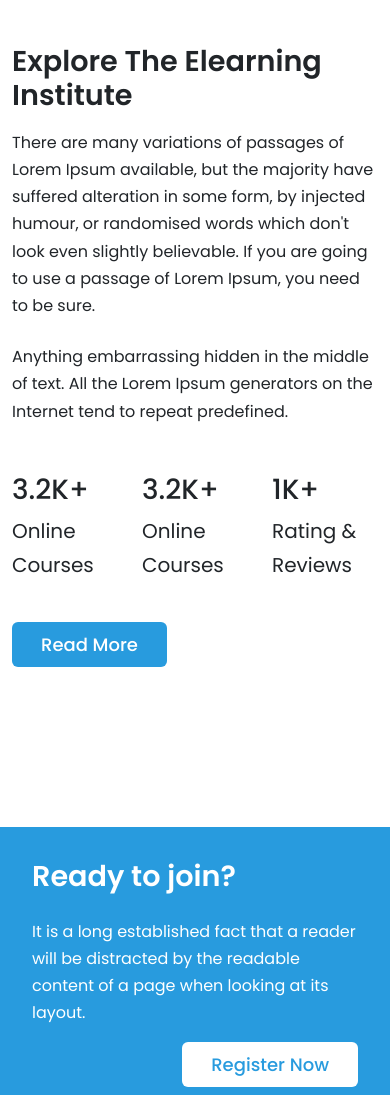
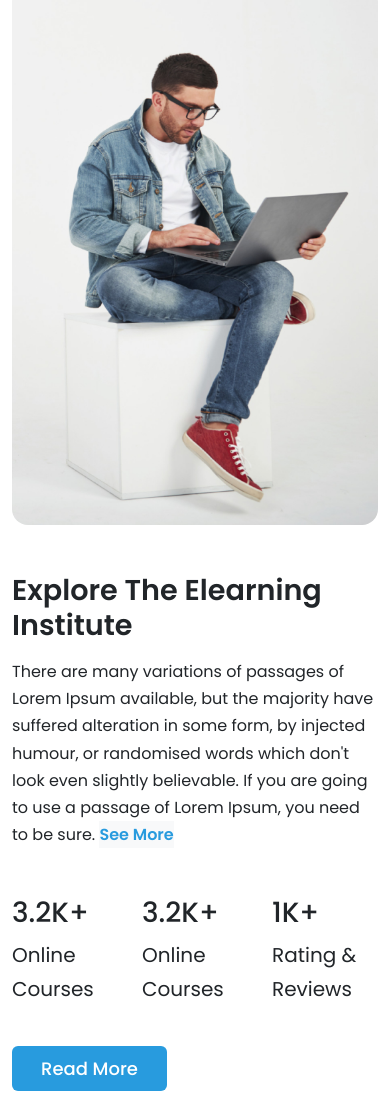
Before and after one commit to alaminhira/courseco, a plain HTML site: page index.html in a window 390 px wide. Shown: the part 5106-6201 px from the top of the page. Drawn offline with nearby package versions, Linux system fonts and the light colour scheme.

Commit message:
student section responsive done

```diff
--- a/css/responsive.css
+++ b/css/responsive.css
@@ -7,17 +7,42 @@
         width: 80%;
     }
 
-    .about-row {
-        background: transparent;
+    /* About Section */
+    .about-img {
+        height: 100%;
+        object-fit: cover;
+    }
+
+    .about-more-btn {
+        display: inline-block;
+    }
+
+    .about-more-text {
+        display: none;
     }
 }
 
 @media(max-width: 767px) {
+    .carousel-item {
+        height: 80vh;
+    }
+
     .carousel-item img {
+        height: 100%;
         object-fit: cover;
     }
+
     .section-caption {
         width: 100%;
+    }
+
+    /* About Section */
+    .about-img {
+        margin-bottom: 3rem;
+    }
+
+    .about-details {
+        margin-top: 3rem;
     }
 
     .register-container {
--- a/css/style.css
+++ b/css/style.css
@@ -110,8 +110,13 @@ body {
 }
 
 /* About Section */
+.about-more-btn {
+    color: var(--color-prim);
+    display: none;
+}
+
 .about-row {
-    background: #F4FAFD;
+    /* background: #F4FAFD; */
 }
 
 /* Register Section */
--- a/index.html
+++ b/index.html
@@ -212,22 +212,22 @@
     <!-- About Section -->
     <section class="about section" id="about">
       <div class="container">
-        <div class="row align-items-center about-row">
+        <div class="row align-items-lg-center about-row">
           <!-- About Image -->
-          <div class="col-lg-5 mb-lg-0 mb-5 text-center">
-            <img src="images/working.png" class="img-fluid rounded-4" alt="Author Image">
+          <div class="col-md-5">
+            <img src="images/working.png" class="img-fluid about-img rounded-4" alt="Author Image">
           </div>
           <!-- About Details -->
-          <div class="col-lg-7 ">
+          <div class="col-md-7 ">
+            <div class="about-details">
               <h2 class="section-title fw-semibold mb-3">
                 Explore The Elearning
                 <p class="mb-0">Institute</p>
               </h2>
               <p class="mt-2 mb-4">There are many variations of passages of Lorem Ipsum available, but the majority have
                 suffered alteration in some form, by injected humour, or randomised words which don't look even slightly
-              believable. If you are going to use a passage of Lorem Ipsum, you need to be sure.</p>
-            <p>Anything embarrassing hidden in the middle of text. All the Lorem Ipsum generators on the Internet tend
-              to repeat predefined.</p>
+                believable. If you are going to use a passage of Lorem Ipsum, you need to be sure. <button title="Anything embarrassing hidden in the middle of text. All the Lorem Ipsum generators on the Internet tend to repeat predefined." class="about-more-btn border-0 bg-light fw-semibold">See More</button>
+              <p class="about-more-text">Anything embarrassing hidden in the middle of text. All the Lorem Ipsum generators on the Internet tend to repeat predefined.</p>
               <!-- About Stat -->
               <div class="row about-stat mb-4 mt-5">
                 <div class="stat-item col">
@@ -245,6 +245,7 @@
               </div>
               <div class="text-md-center">
                 <a href="#" class="btn btn-bg">Read More</a>
+              </div>
             </div>
           </div>
         </div>
@@ -274,7 +275,7 @@
           <p>It is a long established fact that a reader will be distracted by the readable content of a page when
             looking at its layout.</p>
         </div>
-        <div class="row row-cols-lg-4">
+        <div class="row row-cols-lg-4 g-4">
           <!-- Student Card -->
           <div class="col">
             <div class="card">
@@ -592,11 +593,10 @@
 
   <!-- Fontawesome Script -->
   <script src="https://kit.fontawesome.com/eb7e44086d.js" crossorigin="anonymous"></script>
-  <script src="./bootstrap.bundle.min.js"></script>
+  <!-- <script src="./bootstrap.bundle.min.js"></script> -->
   <!-- Bootstrap Script -->
-  <!-- <script src="https://cdn.jsdelivr.net/npm/bootstrap@5.2.0/dist/js/bootstrap.bundle.min.js"
-    integrity="sha384-A3rJD856KowSb7dwlZdYEkO39Gagi7vIsF0jrRAoQmDKKtQBHUuLZ9AsSv4jD4Xa" crossorigin="anonymous"> -->
-  </script>
+  <script src="https://cdn.jsdelivr.net/npm/bootstrap@5.2.0/dist/js/bootstrap.bundle.min.js"
+    integrity="sha384-A3rJD856KowSb7dwlZdYEkO39Gagi7vIsF0jrRAoQmDKKtQBHUuLZ9AsSv4jD4Xa" crossorigin="anonymous"></script>
 </body>
 
 </html>
```
Lines whose indentation alone changed are shown as unchanged.
